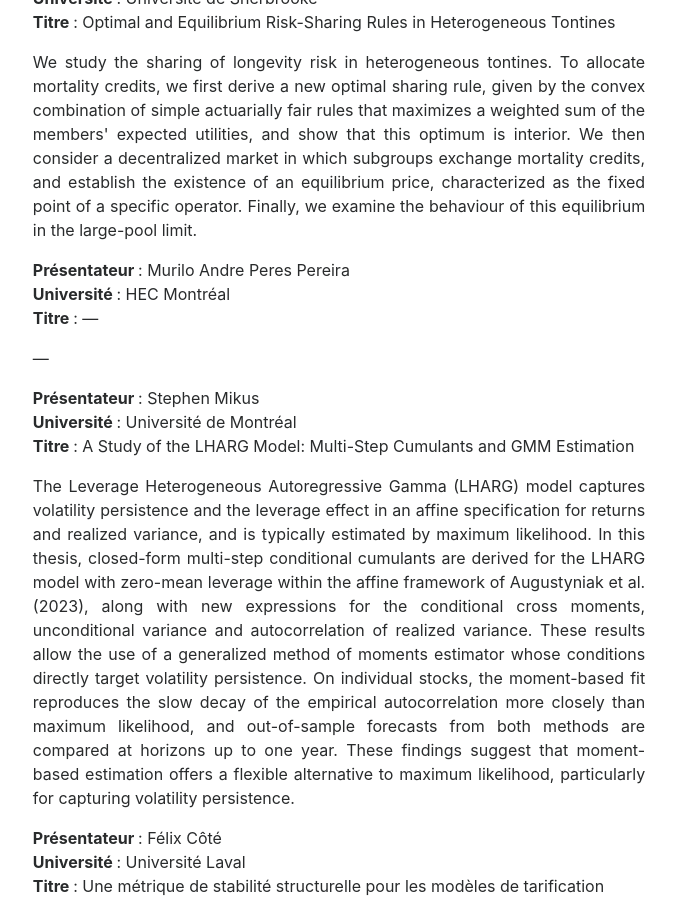
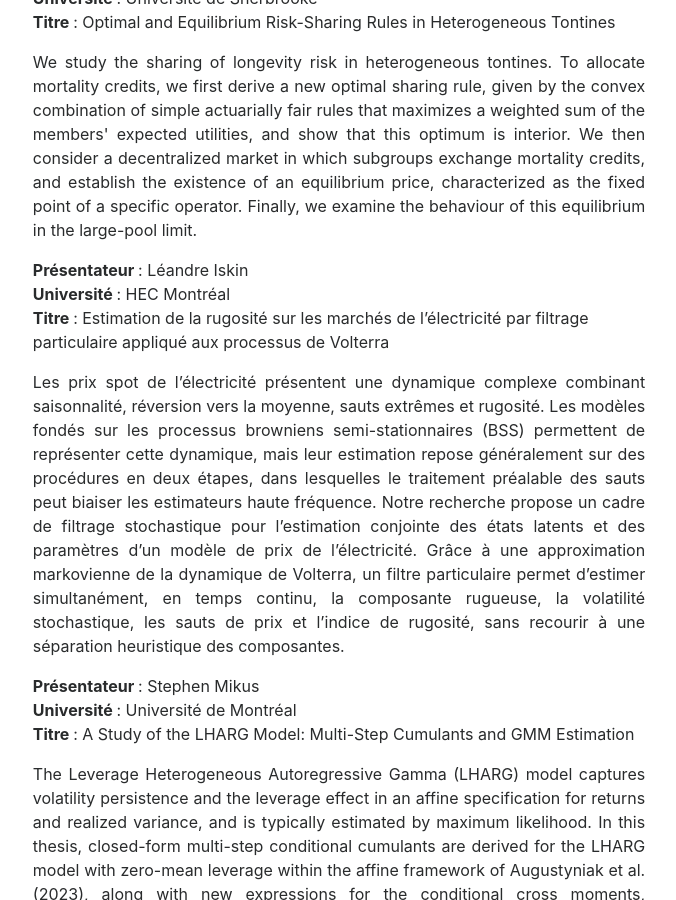
Before and after one commit to XavLef/Quantact_2026, a Jekyll site: the page built from program.html, in a window 1280 px wide and 900 px high, scrolled down 1922 px. Shown: the whole window, without its empty margins (301-977 px from the left). Built offline with Jekyll 4.4.1, drawn with Linux system fonts in a browser that asks for light colours; nearby versions of some CDN libraries.

Commit message:
Update speaker and title in abstracts.html

```diff
--- a/_includes/abstracts.html
+++ b/_includes/abstracts.html
@@ -32,12 +32,12 @@
 
 <!-- Abstract 4 -->
 <p>
-  <strong class="i18n" data-fr="Présentateur " data-en="Speaker">Présentateur </strong>: Murilo Andre Peres Pereira<br>
+  <strong class="i18n" data-fr="Présentateur " data-en="Speaker">Présentateur </strong>: Léandre Iskin<br>
   <strong class="i18n" data-fr="Université " data-en="University">Université </strong>: HEC Montréal<br>
-  <strong class="i18n" data-fr="Titre " data-en="Title">Titre </strong>: —
+  <strong class="i18n" data-fr="Titre " data-en="Title">Titre </strong>: Estimation de la rugosité sur les marchés de l’électricité par filtrage particulaire appliqué aux processus de Volterra
 </p>
 <p class="text-justify" style="text-align: justify;">
-  —
+  Les prix spot de l’électricité présentent une dynamique complexe combinant saisonnalité, réversion vers la moyenne, sauts extrêmes et rugosité. Les modèles fondés sur les processus browniens semi-stationnaires (BSS) permettent de représenter cette dynamique, mais leur estimation repose généralement sur des procédures en deux étapes, dans lesquelles le traitement préalable des sauts peut biaiser les estimateurs haute fréquence. Notre recherche propose un cadre de filtrage stochastique pour l’estimation conjointe des états latents et des paramètres d’un modèle de prix de l’électricité. Grâce à une approximation markovienne de la dynamique de Volterra, un filtre particulaire permet d’estimer simultanément, en temps continu, la composante rugueuse, la volatilité stochastique, les sauts de prix et l’indice de rugosité, sans recourir à une séparation heuristique des composantes.
 </p>
 
 <!-- Abstract 5 -->
```
